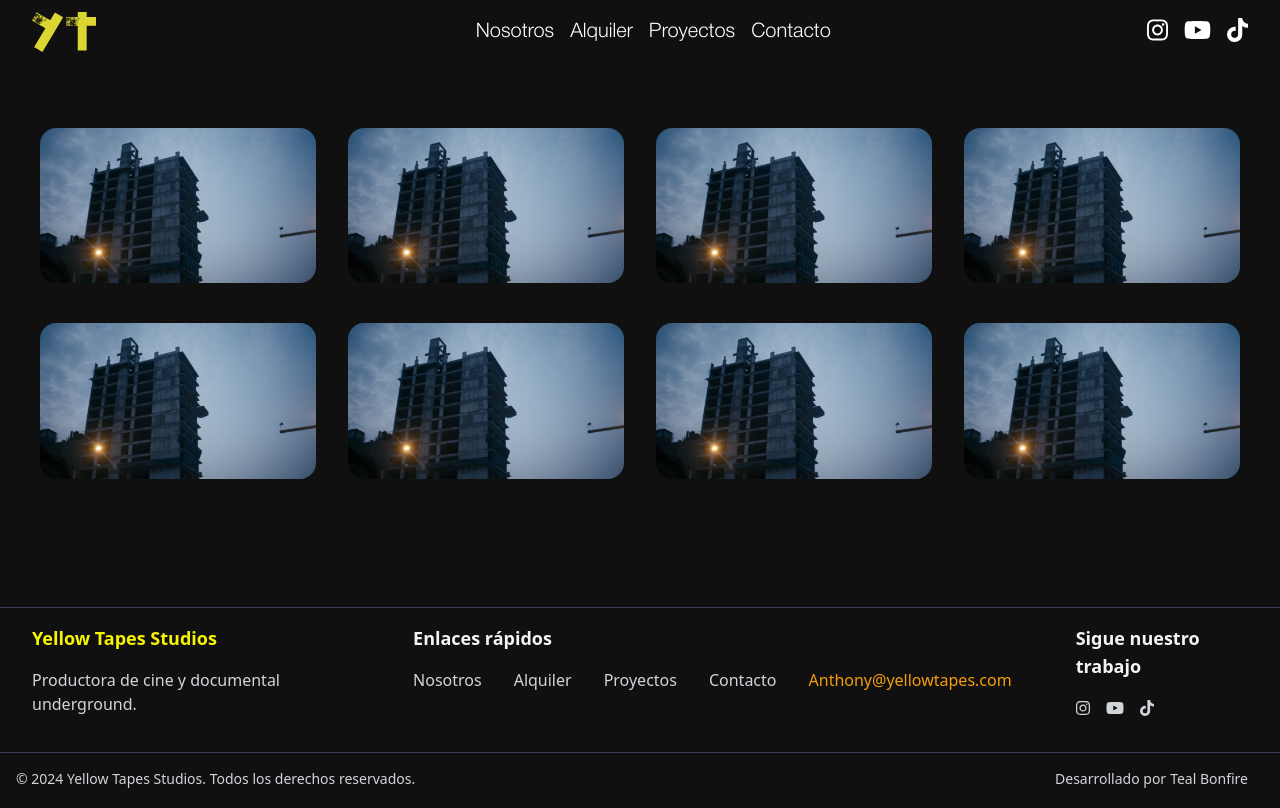
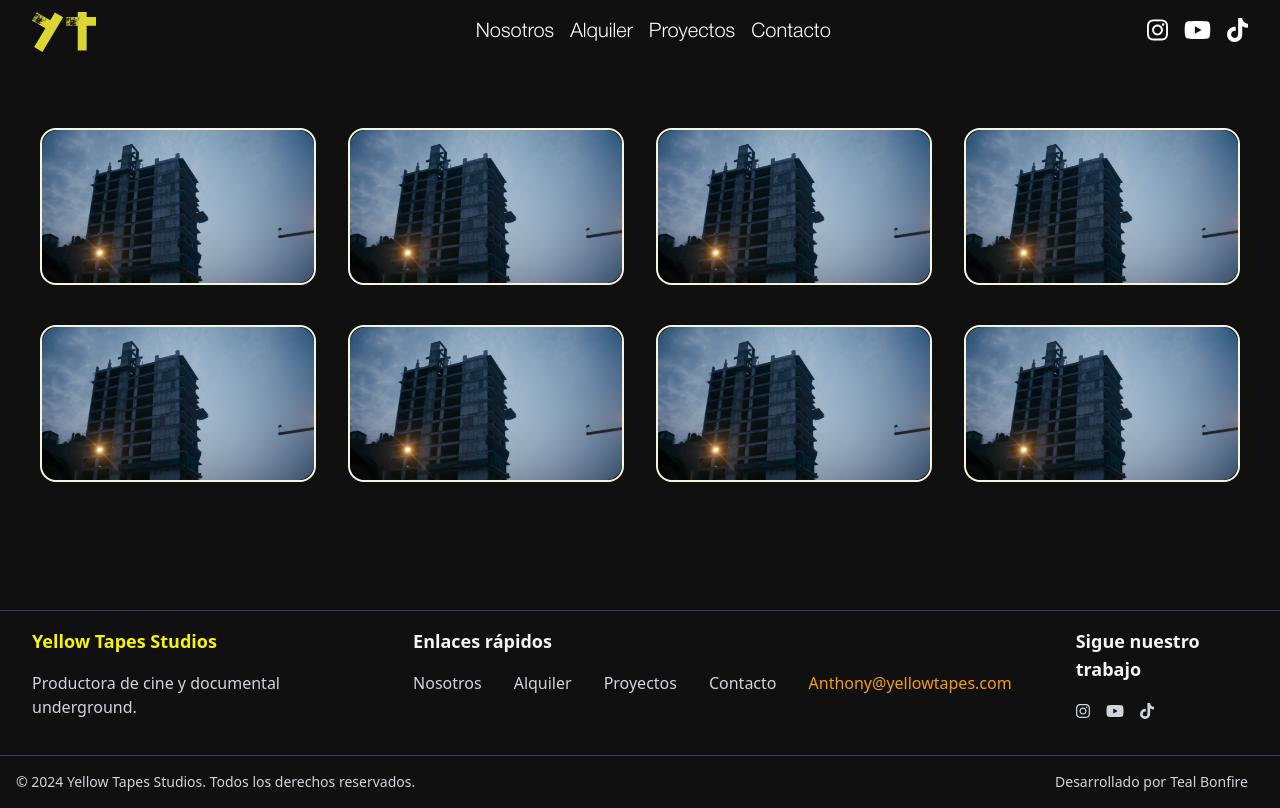
Before and after one commit to LaJuFA/pagina-ant, a React (Vite) app: page /pagina-ant/Proyectos in a window 1280 px wide. Built offline with nearby package versions, Linux system fonts and the light colour scheme.

Commit message:
cambio en la animación de las cartas

```diff
--- a/src/index.css
+++ b/src/index.css
@@ -131,6 +131,11 @@ canvas {
 .card__article {
   position: relative;
   overflow: hidden;
+  cursor: pointer;
+  border-color: beige;
+  border-width: 2px;
+  border-style: solid;
+  border-radius: 1rem;
 }
 
 .card__img {
@@ -167,7 +172,7 @@ canvas {
   font-size: large;
   font-weight: 500;
   color: #DBD632;
-  margin-bottom: .75rem;
+  margin-bottom: .25rem;
 }
 
 .card__article:hover .card__data{
@@ -185,15 +190,13 @@ canvas {
 }
 
 .card__article:not(:hover) .card__data{
-  animation: remove-data 1s forwards;
+  animation: remove-data 2.5s forwards;
 }
 
 @keyframes show-data {
-  50%{
+
+  100%{
     transform: translateY(-10rem);
-  }
-  100%{
-    transform: translateY(-7rem);
   }
 }
 
@@ -205,11 +208,9 @@ canvas {
 
 @keyframes remove-data {
   0%{
-    transform: translateY(-7rem);
-  }
-  50%{
     transform: translateY(-10rem);
   }
+
   100%{
     transform: translateY(.5rem);
   }
```
